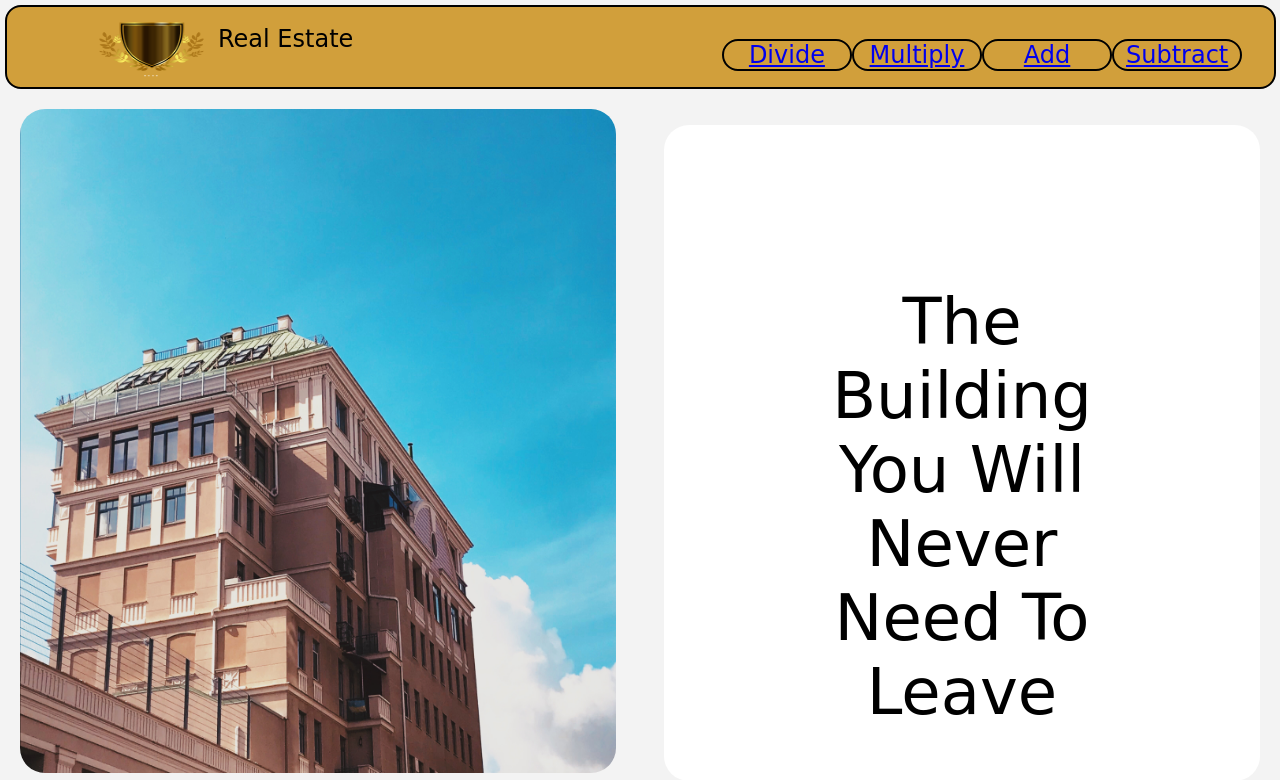
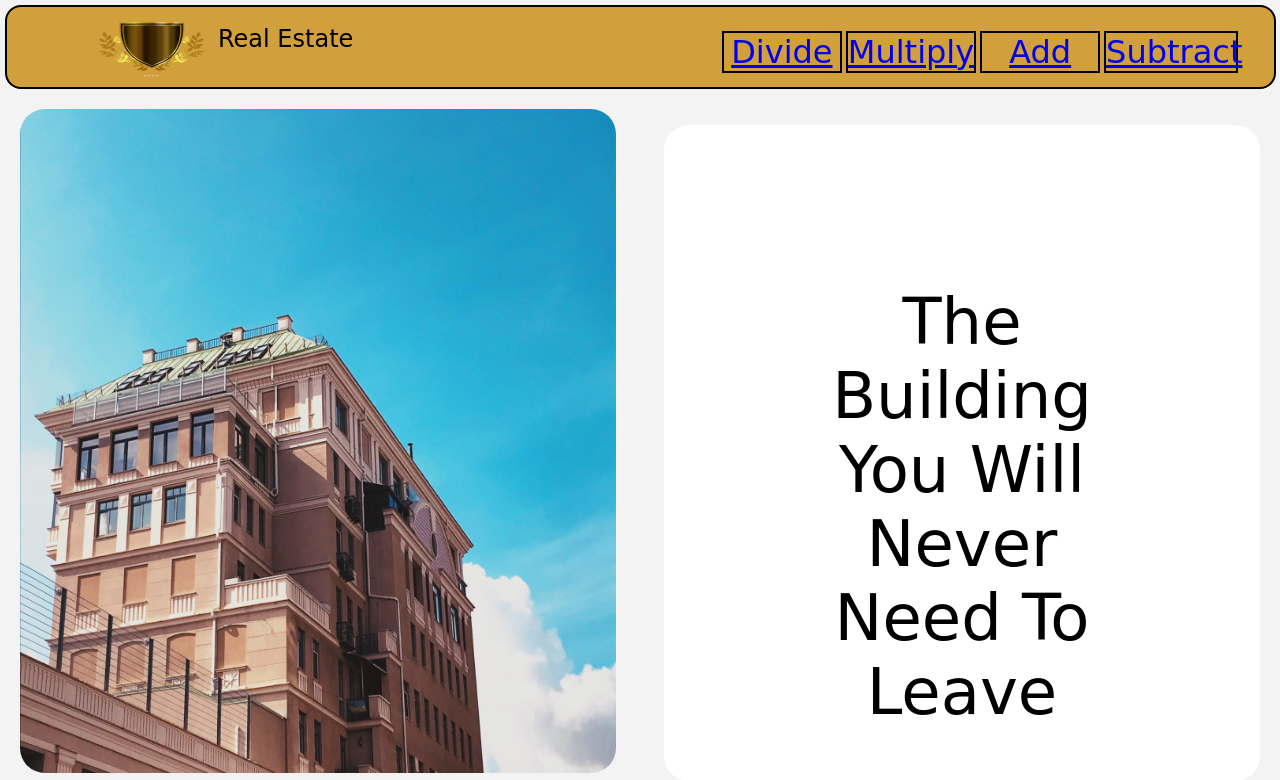
Before and after one commit to adityaprkshiitp/Django, a Django app: page / in a window 1280 px wide. Shown: the top 780 px of the page. Run offline with Django 3.2, Linux system fonts and the light colour scheme.

Commit message:
more chNGES

```diff
--- a/textutils/static/css/style.css
+++ b/textutils/static/css/style.css
@@ -53,13 +53,14 @@ nav .logo p {
 
 nav ul {
   width: 60%;
+  height: 100%;
   list-style: none;
   margin: 0px;
   padding: 0rem;
   margin-left: 18rem;
   margin-right: 2rem;
   text-align: center;
-  font-size: x-large;
+  font-size: xx-large;
   font-family: 'Roboto', sans-serif;
   font-family: 'Waiting for the Sunrise', cursive;
   -webkit-box-align: center;
@@ -74,28 +75,32 @@ nav ul li {
   width: 25%;
   border: 2px solid #000;
   margin-top: 16px;
-  border-radius: 25px;
+  margin-right: 4px;
+  margin-bottom: 7px;
 }
 
 nav ul li {
   width: 25%;
   border: 2px solid #000;
   margin-top: 16px;
-  border-radius: 25px;
+  margin-right: 4px;
+  margin-bottom: 7px;
 }
 
 nav ul li {
   width: 25%;
   border: 2px solid #000;
   margin-top: 16px;
-  border-radius: 25px;
+  margin-right: 4px;
+  margin-bottom: 7px;
 }
 
 nav ul li {
   width: 25%;
   border: 2px solid #000;
   margin-top: 16px;
-  border-radius: 25px;
+  margin-right: 4px;
+  margin-bottom: 7px;
 }
 
 .abody {
--- a/textutils/static/css/style.scss
+++ b/textutils/static/css/style.scss
@@ -41,13 +41,14 @@ nav{
     }
     ul{
         width: 60%;
+        height: 100%;
         list-style: none;
         margin: 0px;
         padding: 0rem;
         margin-left: 18rem;
         margin-right: 2rem;
         text-align: center;
-        font-size: x-large;
+        font-size: xx-large;
         font-family: 'Roboto', sans-serif;
         font-family: 'Waiting for the Sunrise', cursive;
         align-items: center;
@@ -56,25 +57,29 @@ nav{
             width: 25%;
             border: 2px solid #000;
             margin-top: 16px;
-            border-radius: 25px;
+            margin-right: 4px;
+            margin-bottom: 7px;
         }
         li{
             width: 25%;
             border: 2px solid #000;
             margin-top: 16px;
-            border-radius: 25px;
+            margin-right: 4px;
+            margin-bottom: 7px;
         }
         li{
             width: 25%;
             border: 2px solid #000;
             margin-top: 16px;
-            border-radius: 25px;
+            margin-right: 4px;
+            margin-bottom: 7px;
         }
         li{
             width: 25%;
             border: 2px solid #000;
             margin-top: 16px;
-            border-radius: 25px;
+            margin-right: 4px;
+            margin-bottom: 7px;
         }
 
     }
--- a/textutils/templates/index.html
+++ b/textutils/templates/index.html
@@ -16,10 +16,10 @@
                 <p>Real Estate</p>
                 </div>
                  <ul>
-                     <li><a href="http://127.0.0.1:8000/division" target="blank">Divide</a></li>
-                     <li><a href="http://127.0.0.1:8000/multiplication" target="blank">Multiply</a></li>
-                     <li><a href="http://127.0.0.1:8000/addition" target="blank">Add</a></li>
-                     <li><a href="http://127.0.0.1:8000/subtraction" target="blank">Subtract</a></li>
+                     <li><a href="http://127.0.0.1:5000/division" target="blank">Divide</a></li>
+                     <li><a href="http://127.0.0.1:5000/multiplication" target="blank">Multiply</a></li>
+                     <li><a href="http://127.0.0.1:5000/addition" target="blank">Add</a></li>
+                     <li><a href="http://127.0.0.1:5000/subtraction" target="blank">Subtract</a></li>
                  </ul>
          </nav>
          <div class="abody">
```
Also changed, not shown: 3 other files.
